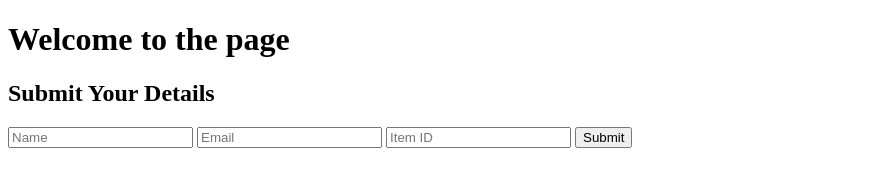
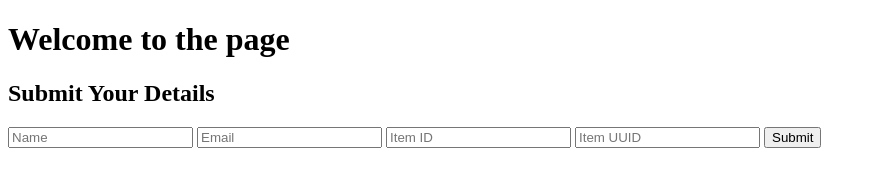
Before and after one commit to Praveenj77/Tutedude, a plain HTML site: page index.html in a window 1280 px wide. Shown: the whole page, without its empty margins (0-876 px from the left). Drawn offline with Linux system fonts and the light colour scheme.

Commit message:
added Item_uuid

```diff
--- a/index.html
+++ b/index.html
@@ -14,6 +14,8 @@
         <input type="email" id="email" name="email" placeholder="Email" required>
 
         <input type="text" name="item_id" placeholder="Item ID">
+
+        <input type="text" name="Item_uuid" placeholder="Item UUID">
 
         <button type="submit">Submit</button>
     </form>
```
